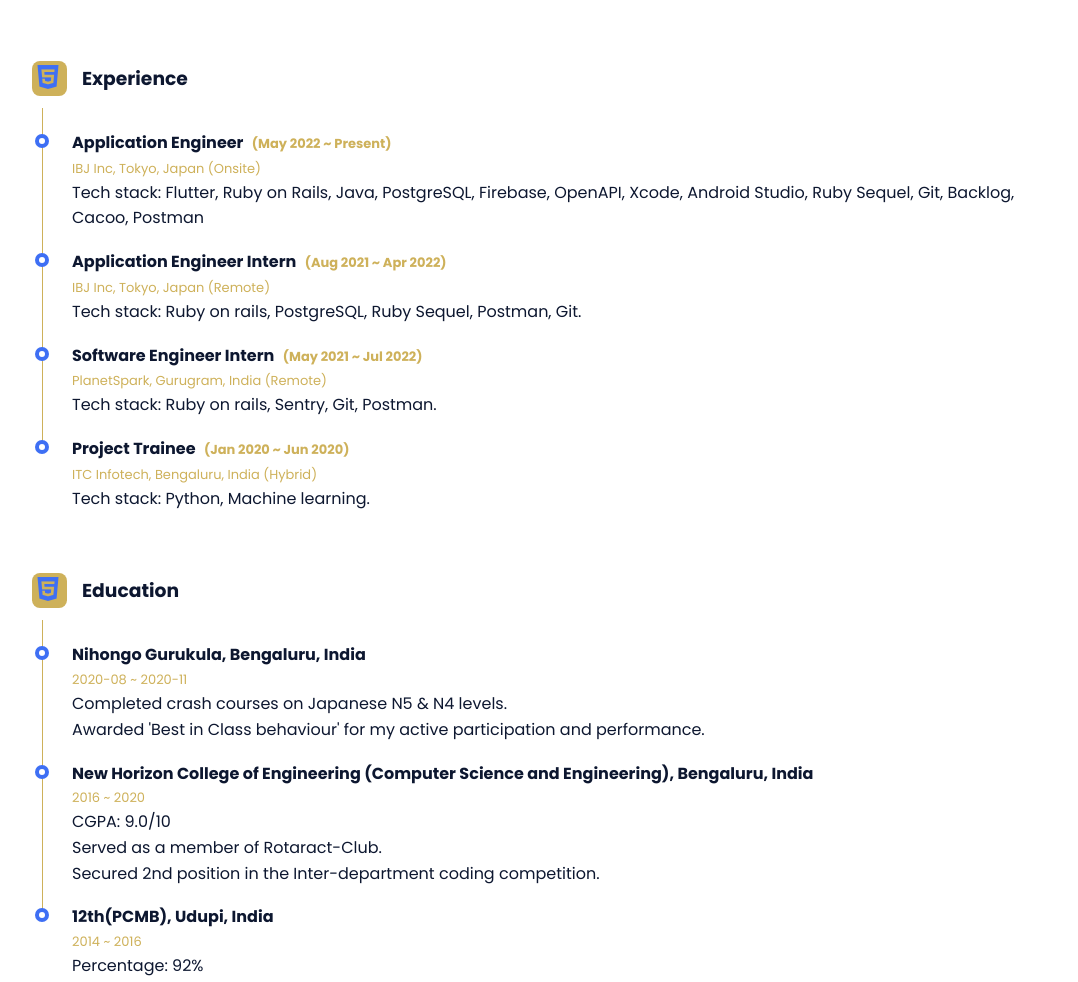
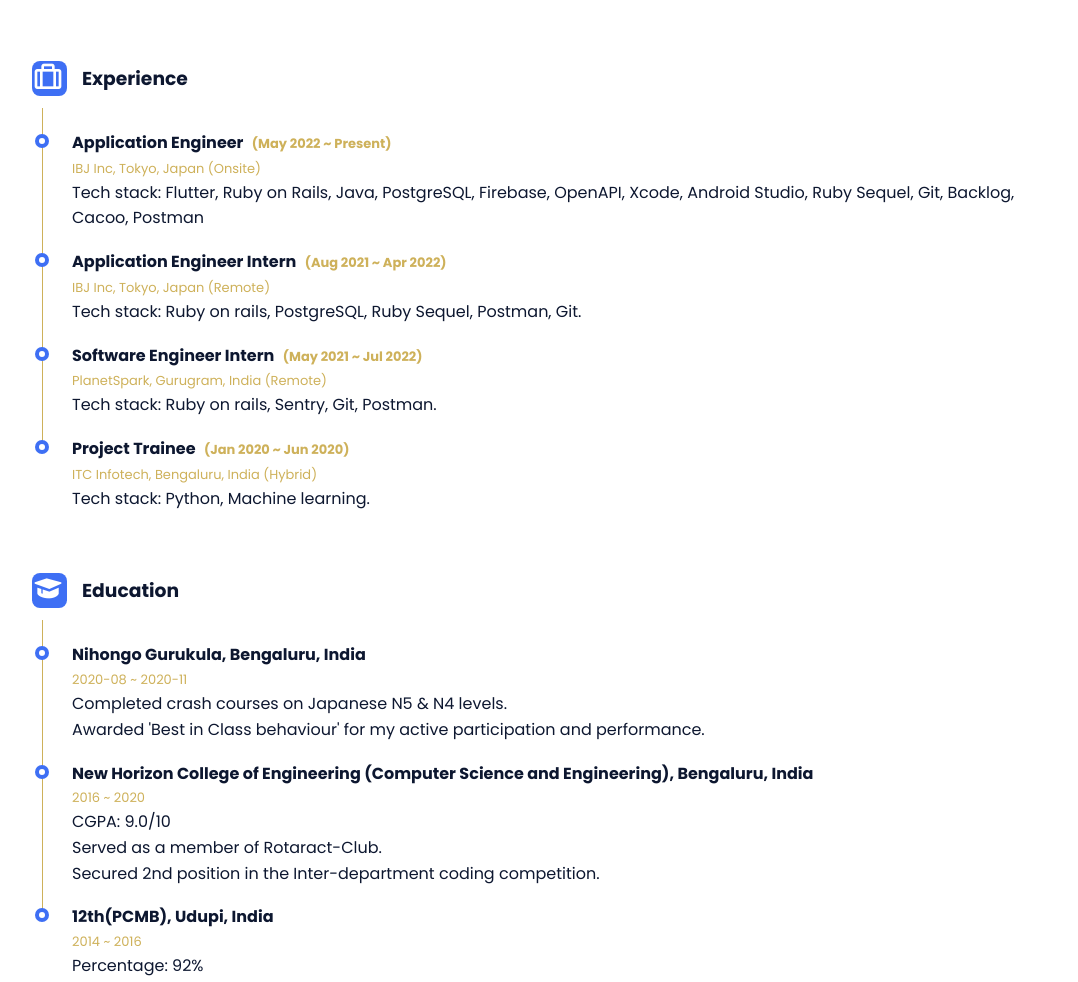
Before and after one commit to deekshithdv/portfolio-deekshith, a plain HTML site: page index.html in a window 1280 px wide. Shown: the part 1178-2160 px from the top of the page, without its empty margins (96-1174 px from the left). Drawn offline with nearby package versions, Linux system fonts and the light colour scheme.

Commit message:
icons added

```diff
--- a/assets/css/styles.css
+++ b/assets/css/styles.css
@@ -300,7 +300,7 @@ img {
 \*-----------------------------------*/
 .icon-box {
   position: relative;
-  background: var(--vegas-gold);
+  background: var(--first-color);
   width: 35px;
   height: 35px;
   border-radius: 8px;
@@ -325,6 +325,13 @@ img {
 .icon-box ion-icon {
   --ionicon-stroke-width: 35px;
 }
+
+.icon {
+  font-size: 2rem;
+  margin-right: var(--mb-2);
+  color: white;
+}
+
 
 /*-----------------------------------*\
 #RESUME
--- a/index.html
+++ b/index.html
@@ -112,7 +112,7 @@
             <section class="timeline">
                 <div class="title-wrapper">
                     <div class="icon-box">
-                        <i class='bx bxl-html5 skills__icon'></i>
+                        <i class='bx bx-briefcase-alt icon'></i>
                     </div>
                     <h3 class="h3">Experience</h3>
                 </div>
@@ -164,7 +164,7 @@
             <section class="timeline">
                 <div class="title-wrapper">
                     <div class="icon-box">
-                        <i class='bx bxl-html5 skills__icon'></i>
+                        <i class='bx bxs-graduation icon'></i>
                     </div>
                     <h3 class="h3">Education</h3>
                 </div>
@@ -343,13 +343,13 @@
             <h3 class="h3 bd-grid">Projects/Apps that I have worked on!</h3>
             <div class="work__container bd-grid">
                 <a class="work__img show" target="_blank">
-                    <img src="assets/img/projects/gohandate.webp" alt="">
+                    <img src="assets/img/projects/IBJS.jpg" alt="">
                 </a>
                 <a class="work__img show2" target="_blank">
                     <img src="assets/img/projects/bridalnet.jpg" alt="">
                 </a>
                 <a class="work__img show3" target="_blank">
-                    <img src="assets/img/projects/IBJS.jpg" alt="">
+                    <img src="assets/img/projects/gohandate.webp" alt="">
                 </a>
                 <a class="work__img show4" target="_blank">
                     <img src="assets/img/projects/KKRBN.png" alt="">
```
